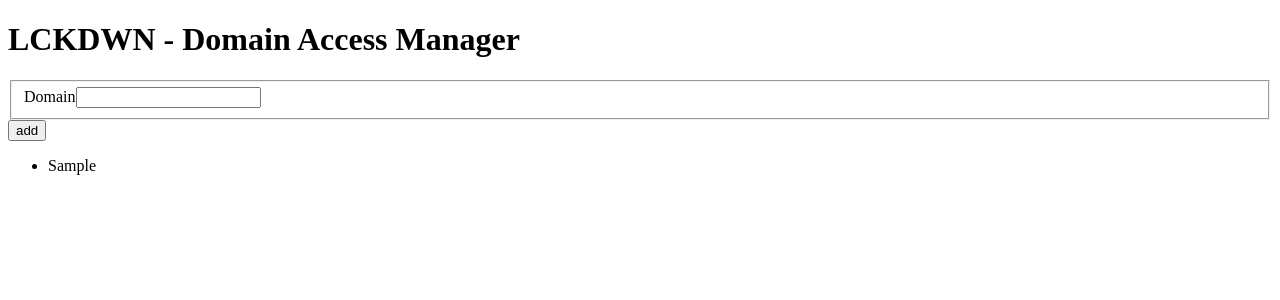
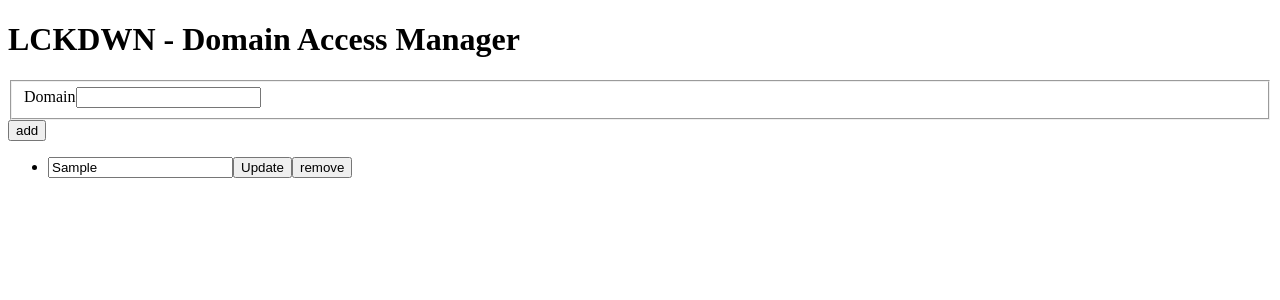
Before and after one commit to NicholasDollick/LCKDWN, a React app: page / in a window 1280 px wide. Both pictures are taken after typing "Sample" into the empty fields and a click on the input "add". Shown: the top 300 px of the page. Built offline with nearby package versions, Linux system fonts and the light colour scheme.

Commit message:
add editing domains with visual indicator

```diff
--- a/src/App.tsx
+++ b/src/App.tsx
@@ -1,7 +1,7 @@
 import * as React from 'react';
 import AddDomainForm from './components/forms/AddDomainForm';
 
-import DomainList from './components/DomainList';
+import DomainSingle from './components/DomainSingle';
 
 import ControlledDomain from './models/ControlledDomain';
 
@@ -20,8 +20,13 @@ class App extends React.Component<{}, State> {
     this.title = 'LCKDWN - Domain Access Manager';
 
     this.addDomain = this.addDomain.bind(this);
+    this.removeDomain = this.removeDomain.bind(this);
+    this.updateDomain = this.updateDomain.bind(this);
+
     this.setStateFromStorage = this.setStateFromStorage.bind(this);
     this.pushToStorageArray = this.pushToStorageArray.bind(this);
+    this.removeFromStorageArray = this.removeFromStorageArray.bind(this);
+    this.updateStorageArray = this.updateStorageArray.bind(this);
   }
 
   componentDidMount() {
@@ -52,11 +57,29 @@ class App extends React.Component<{}, State> {
       result[key].push(value);
 
       chrome.storage.local.set(result, ()=> {
-        console.log(`pushed ${value} to storage key ${key}`)
+        console.log(`pushed ${value} to storage key ${key}`);
       });
     });
+  }
 
+  removeFromStorageArray(key: string, i: number) {
+    chrome.storage.local.get([key], result => {
+      result[key].splice(i,1);
 
+      chrome.storage.local.set(result, ()=> {
+        console.log(`Removed ${key}:${i} from storage`);
+      });
+    });
+  }
+
+  updateStorageArray(key: string, value: any, i: number) {
+    chrome.storage.local.get([key], result => {
+      result[key][i] = value;
+
+      chrome.storage.local.set(result, ()=> {
+        console.log(`Removed ${key}:${i} from storage`);
+      });
+    });
   }
 
   addDomain(value: ControlledDomain){
@@ -67,13 +90,37 @@ class App extends React.Component<{}, State> {
       this.setState({domains});
   }
 
+  removeDomain(i: number) {
+    this.removeFromStorageArray('domains', i);
+    let domains = this.state.domains;
+    domains.splice(i, 1);
+    this.setState({domains});
+  }
+
+  updateDomain(value: ControlledDomain, i: number) {
+    this.updateStorageArray('domains', value, i);
+    let domains = this.state.domains;
+    domains[i] = value;
+    this.setState({domains});
+  }
+
   render() {
     return (
       <div>
         <h1>{this.title}</h1>
         <div className="body">
           <AddDomainForm addDomain={this.addDomain}/>
-          <DomainList domains={this.state.domains}/>
+          {(this.state.domains) ? <div className="domainList">
+            <ul>
+              {this.state.domains.map((domain, i) => {
+                return (
+                  <li>
+                    <DomainSingle domain={domain} index={i} removeDomain={this.removeDomain} updateDomain={this.updateDomain}/>
+                  </li>
+                )
+              }, this)}
+            </ul>
+          </div>:''}
         </div>
       </div>
     )
--- a/src/components/DomainList.tsx
+++ /dev/null
@@ -1,25 +0,0 @@
-import * as React from 'react';
-import * as ControlledDomain from '../models/ControlledDomain';
-
-interface Props {
-  domains: any[]
-}
-
-export default class DomainList extends React.Component<Props, {}> {
-  constructor(props) {
-    super(props);
-  }
-
-
-  render() {
-    return (
-      <div className="domainList">
-        <ul>
-          {this.props.domains.map((domain, i) => {
-            return <li key={i} className="domain">{domain.domain}</li>
-          }, this)}
-        </ul>
-      </div>
-    )
-  }
-}
--- /dev/null
+++ b/src/components/DomainSingle.tsx
@@ -0,0 +1,50 @@
+import * as React from 'react';
+import ControlledDomain from '../models/ControlledDomain';
+
+import '../style/DomainSingle.scss';
+
+interface Props {
+  domain: ControlledDomain
+  index: number
+  updateDomain: (domain: ControlledDomain, i: number) => void
+  removeDomain: (i: number) => void
+}
+
+interface State {
+  domain: ControlledDomain
+  changed: any
+}
+
+export default class DomainSingle extends React.Component<Props, State> {
+  constructor(props) {
+    super(props);
+    this.state = {
+      domain: JSON.parse(JSON.stringify(this.props.domain)), // create local copy of domain object
+      changed: false,
+    };
+
+    this.handleChange = this.handleChange.bind(this);
+  }
+
+  handleChange(e, prop) {
+    e.preventDefault();
+    let domain = this.state.domain;
+    let changed = false;
+    domain[prop] = e.target.value;
+
+    if (e.target.value != this.props.domain[prop]) {
+      changed = true;
+    }
+    this.setState({domain, changed});
+  }
+
+  render() {
+    return (
+      <div className={'domain-single ' + (this.state.changed ? 'changed' : '')}>
+        <input type="text" value={this.state.domain.domain} disabled={false} onChange={e => this.handleChange(e, 'domain')}/>
+        <button onClick={(e) => this.props.updateDomain(this.props.domain, this.props.index)} value="edit">Update</button>
+        <button onClick={(e) => this.props.removeDomain(this.props.index)} value="remove">remove</button>
+      </div>
+    );
+  }
+}
```
